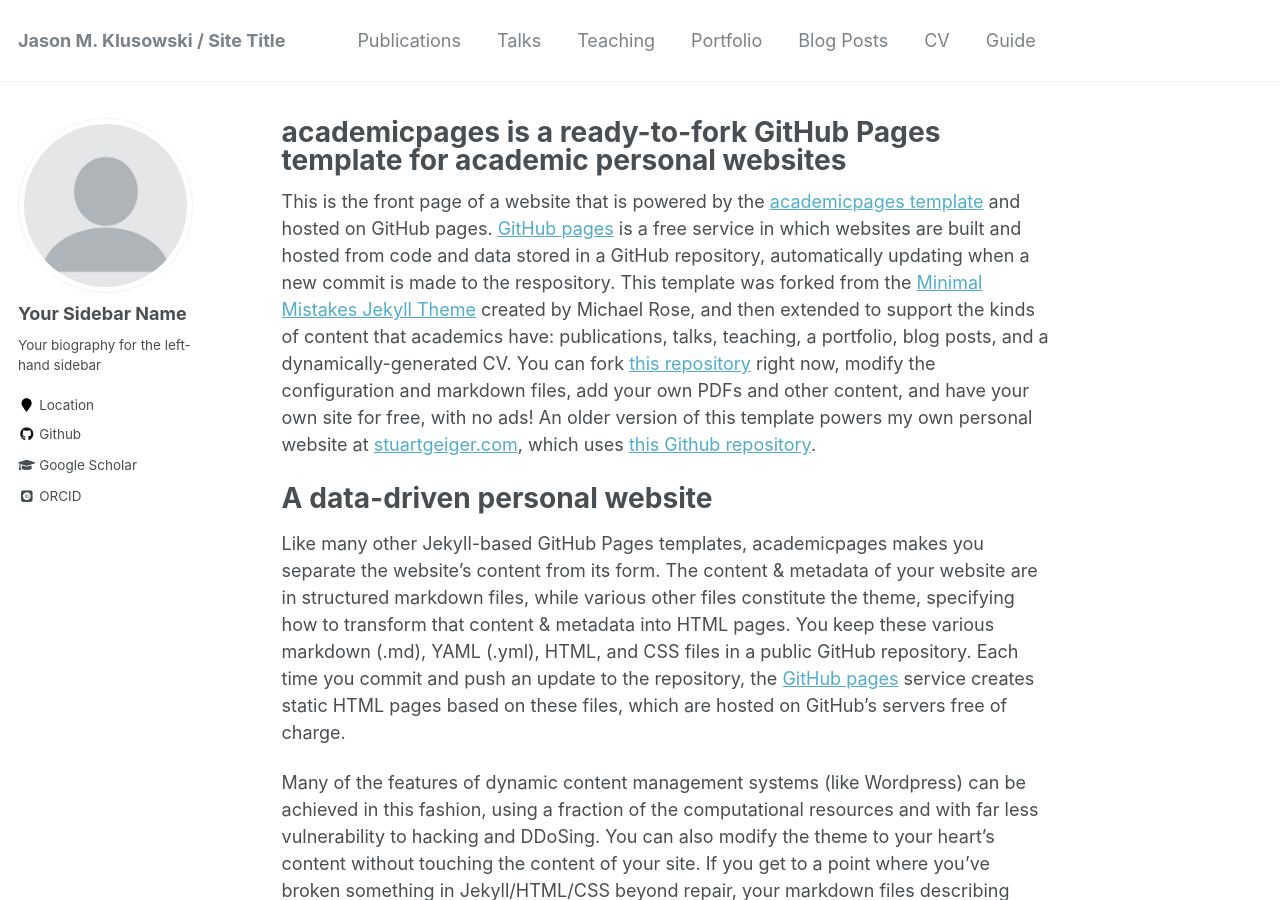
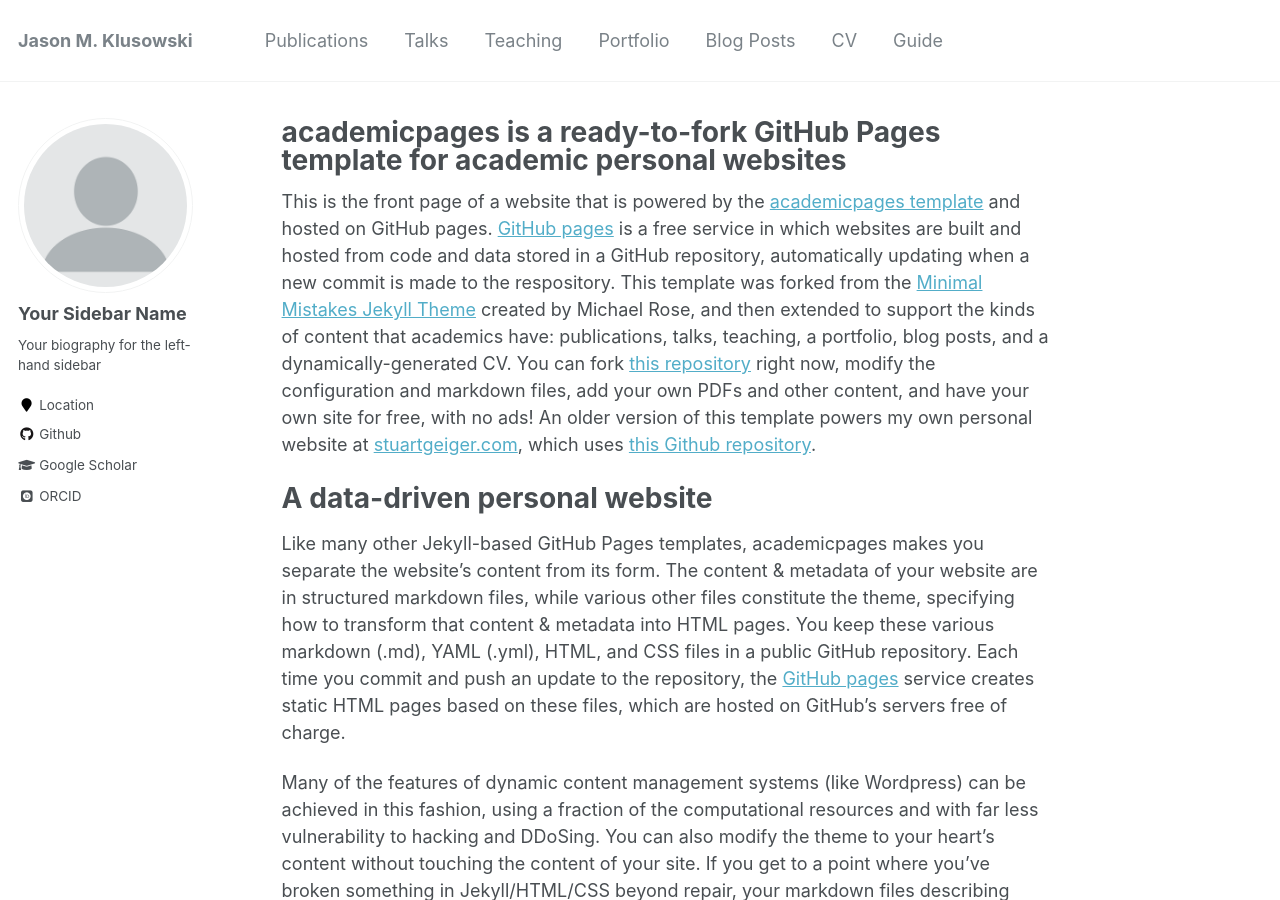
Before and after one commit to jasonklusowski/jasonklusowski.github.io, a Jekyll site: the page built from _pages/about.md, in a window 1280 px wide and 900 px high. Built offline with Jekyll 4.4.1, drawn with Linux system fonts in a browser that asks for light colours; some web fonts are replaced; some of the changed text lies outside the part shown.

Commit message:
Update _config.yml

```diff
--- a/_config.yml
+++ b/_config.yml
@@ -7,9 +7,9 @@
 
 # Site Settings
 locale                   : "en-US"
-title                    : "Jason M. Klusowski / Site Title"
+title                    : "Jason M. Klusowski"
 title_separator          : "-"
-name                     : &name "Your Name"
+name                     : &name "Jason M. Klusowski"
 description              : &description "personal description"
 url                      : https://academicpages.github.io # the base hostname & protocol for your site e.g. "https://mmistakes.github.io"
 baseurl                  : "" # the subpath of your site, e.g. "/blog"
```
